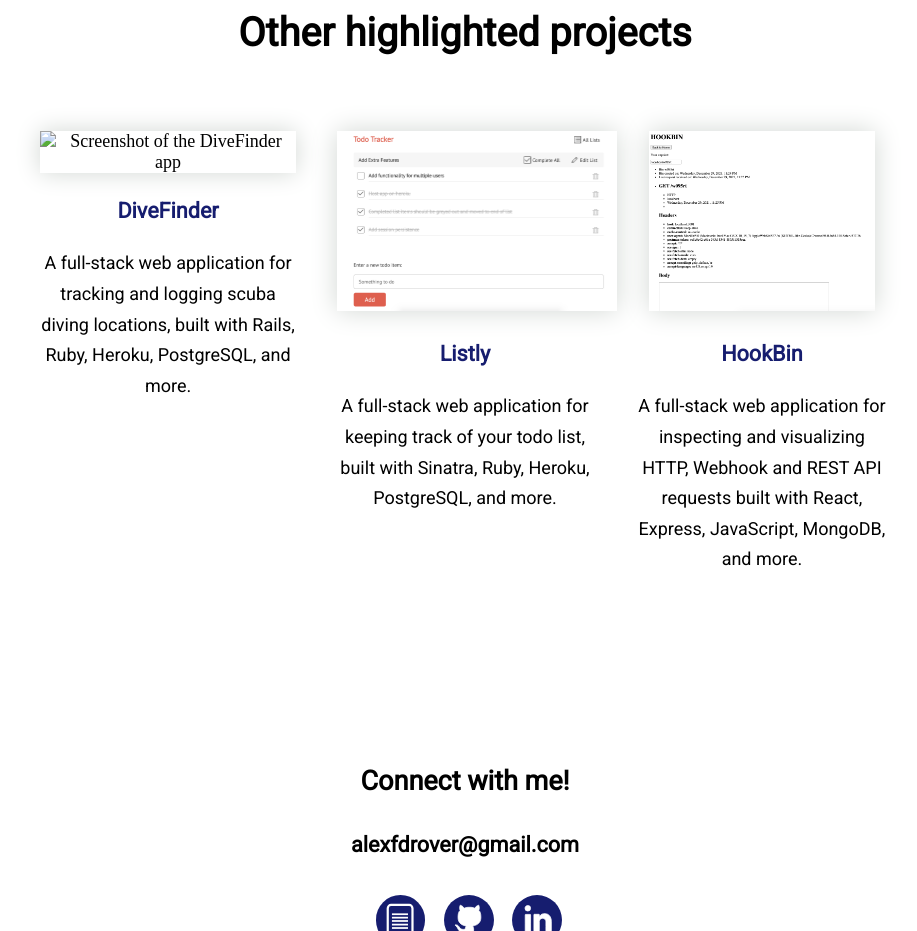
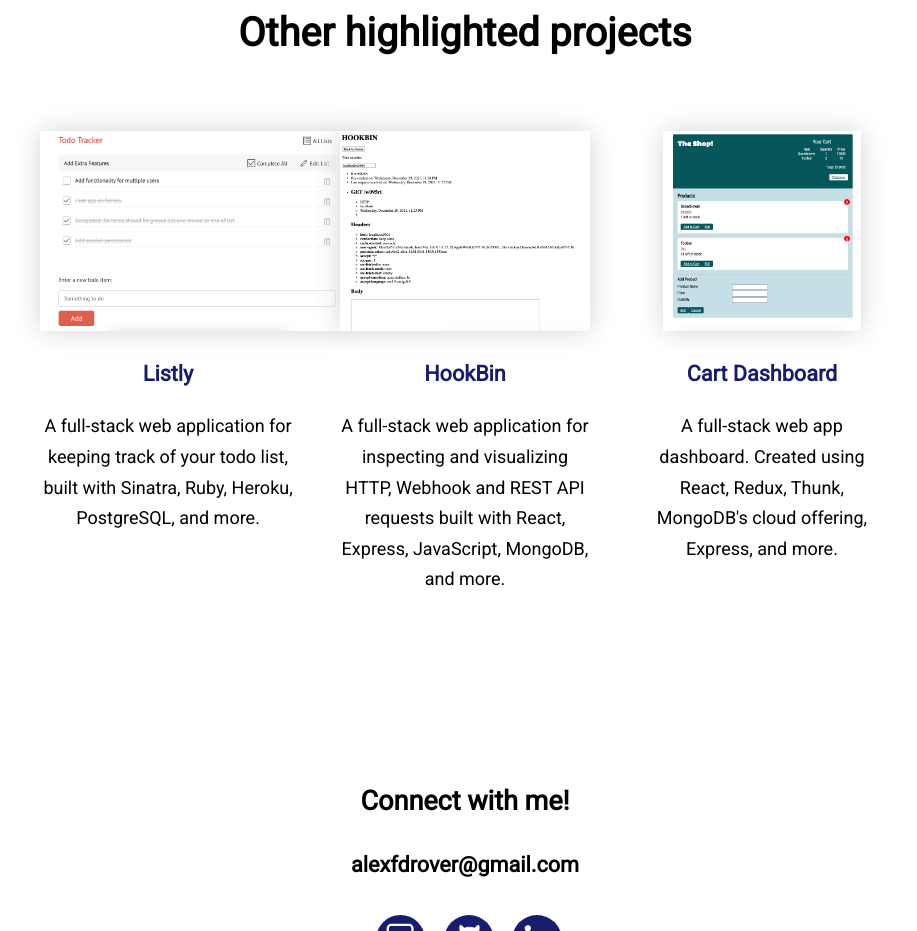
Before and after one commit to alexfdrover/alexfdrover.github.io, a plain HTML site: page index.html in a window 1280 px wide. Shown: the part 2540-3471 px from the top of the page, without its empty margins (175-1092 px from the left). Drawn offline with Linux system fonts and the light colour scheme.

Commit message:
Add cart and remove dive from Other Projects. Adjust CSS

```diff
--- a/index.html
+++ b/index.html
@@ -68,12 +68,7 @@
     </section>
     <section id="projects" class="flexbox horz-center">
         <h2>Other highlighted projects</h2>
-        <ul class="flexbox vert-center">
-          <li>
-            <img src="public/assets/images/divefinder.png" alt="Screenshot of the DiveFinder app" />
-            <h4>DiveFinder</h4>
-            <p>A full-stack web application for tracking and logging scuba diving locations, built with Rails, Ruby, Heroku, PostgreSQL, and more.</p>
-          </li>
+        <ul class="flexbox vert-center apart">
           <li>
             <img src="public/assets/images/listly.png" alt="Screenshot of the Listly app" />
             <h4>Listly</h4>
@@ -83,6 +78,11 @@
             <img src="public/assets/images/hookbin.png" alt="Screenshot of the HookBin app" />
             <h4>HookBin</h4>
             <p>A full-stack web application for inspecting and visualizing HTTP, Webhook and REST API requests built with React, Express, JavaScript, MongoDB, and more.</p>
+          </li>
+          <li>
+            <img src="public/assets/images/cart.png" alt="Screenshot of the Cart app" />
+            <h4>Cart Dashboard</h4>
+            <p>A full-stack web app dashboard. Created using React, Redux, Thunk, MongoDB's cloud offering, Express, and more.</p>
           </li>
         </ul>
     </section>
--- a/public/stylesheets/style.css
+++ b/public/stylesheets/style.css
@@ -109,7 +109,12 @@
 
 #projects img {
   box-shadow: 0 0 25px #d2d7d3;
-  height: 180px;
+  height: 200px;
+}
+
+.apart {
+  flex-wrap: wrap;
+  justify-content: space-between;
 }
 
 h4 {
```
Also changed, not shown: public/assets/images/cart.png (added).
